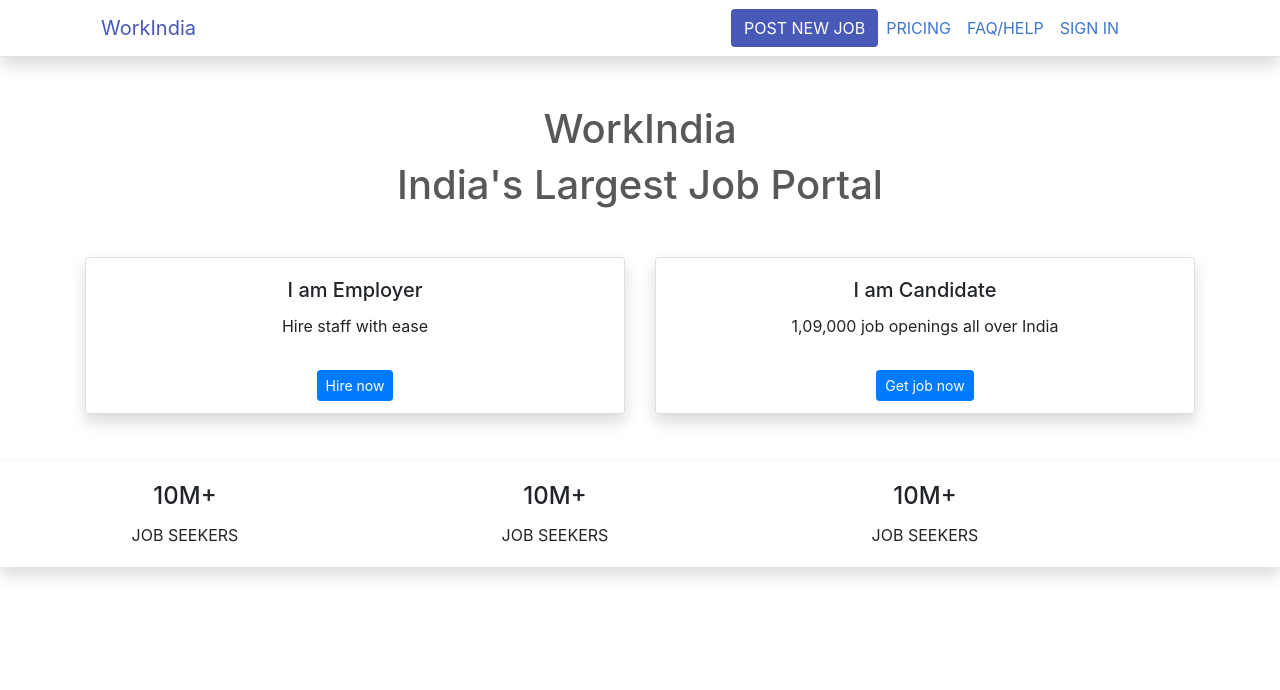
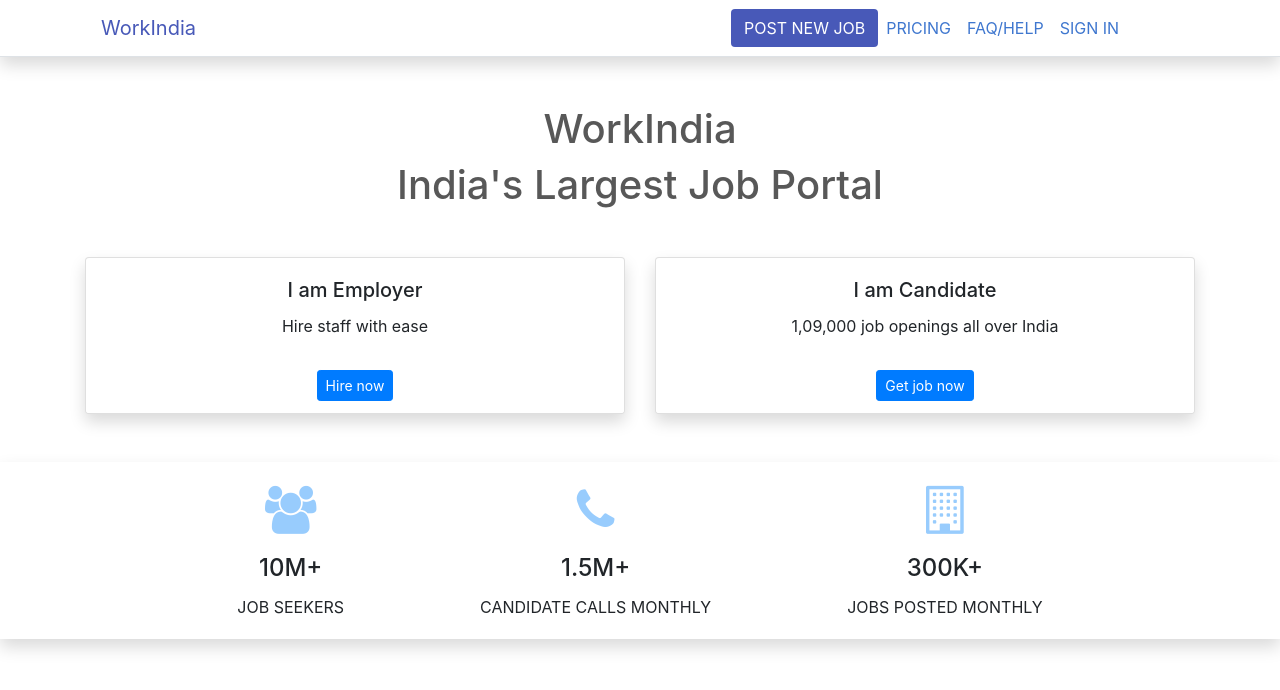
Before and after one commit to rahulgore34/rswicopy, an Angular app: page / in a window 1280 px wide. Shown: the top 690 px of the page. Built offline with nearby package versions, Linux system fonts and the light colour scheme.

Commit message:
the icon is added

```diff
--- a/angular.json
+++ b/angular.json
@@ -86,6 +86,7 @@
             "assets": ["src/favicon.ico", "src/assets"],
             "styles": [
               "src/styles.scss",
+              "node_modules/font-awesome/css/font-awesome.css",
               "node_modules/bootstrap/dist/css/bootstrap.min.css"
             ],
             "scripts": []
--- a/package.json
+++ b/package.json
@@ -20,6 +20,7 @@
     "@angular/platform-browser-dynamic": "~8.2.3",
     "@angular/router": "~8.2.3",
     "bootstrap": "^4.4.1",
+    "font-awesome": "^4.7.0",
     "rxjs": "~6.4.0",
     "tslib": "^1.10.0",
     "zone.js": "~0.9.1"
--- a/src/app/page3/page3.component.html
+++ b/src/app/page3/page3.component.html
@@ -1,31 +1,30 @@
-<div class="shadow bg-white mt-5 p-31">
-  <div class="container row">
-    <div class="col-4">
-      <div class="card text-center border-0">
-        <i class="card-img-top"> </i>
-        <div class="card-body">
-          <h4 class="card-title">10M+</h4>
-          <p class="card-text">JOB SEEKERS</p>
-        </div>
+<div class="shadow bg-white mt-5 pt-4">
+  <div class="  d-flex justify-content-center">
+
+    <div class="card text-center border-0 mx-5">
+      <i class="card-img-top fa fa-users fa-3x colour"> </i>
+      <div class="card-body">
+        <h4 class="card-title">10M+</h4>
+        <p class="card-text">JOB SEEKERS</p>
       </div>
     </div>
-    <div class="col-4">
-      <div class="card text-center border-0">
-        <i class="card-img-top"> </i>
-        <div class="card-body">
-          <h4 class="card-title">10M+</h4>
-          <p class="card-text">JOB SEEKERS</p>
-        </div>
+
+
+    <div class="card text-center border-0 mx-5">
+      <i class="card-img-top fa fa-phone fa-3x colour"> </i>
+      <div class="card-body">
+        <h4 class="card-title">1.5M+</h4>
+        <p class="card-text">CANDIDATE CALLS MONTHLY</p>
       </div>
     </div>
-    <div class="col-4">
-      <div class="card text-center border-0">
-        <i class="card-img-top"> </i>
-        <div class="card-body">
-          <h4 class="card-title">10M+</h4>
-          <p class="card-text">JOB SEEKERS</p>
-        </div>
+
+    <div class="card text-center border-0 mx-5">
+      <i class="card-img-top fa fa-building-o colour fa-3x"> </i>
+      <div class="card-body">
+        <h4 class="card-title">300K+</h4>
+        <p class="card-text">JOBS POSTED MONTHLY</p>
       </div>
     </div>
+
   </div>
 </div>
--- a/src/app/page3/page3.component.scss
+++ b/src/app/page3/page3.component.scss
@@ -0,0 +1,3 @@
+.colour {
+  color: #98ccfd;
+}
--- a/src/styles.scss
+++ b/src/styles.scss
@@ -1,2 +1,4 @@
 /* You can add global styles to this file, and also import other style files */
 @import "../node_modules/bootstrap/dist/css/bootstrap.css";
+
+@import "~font-awesome/css/font-awesome.css";
```
Also changed, not shown: 1 other file (tests, documents, lock files or other folders).
